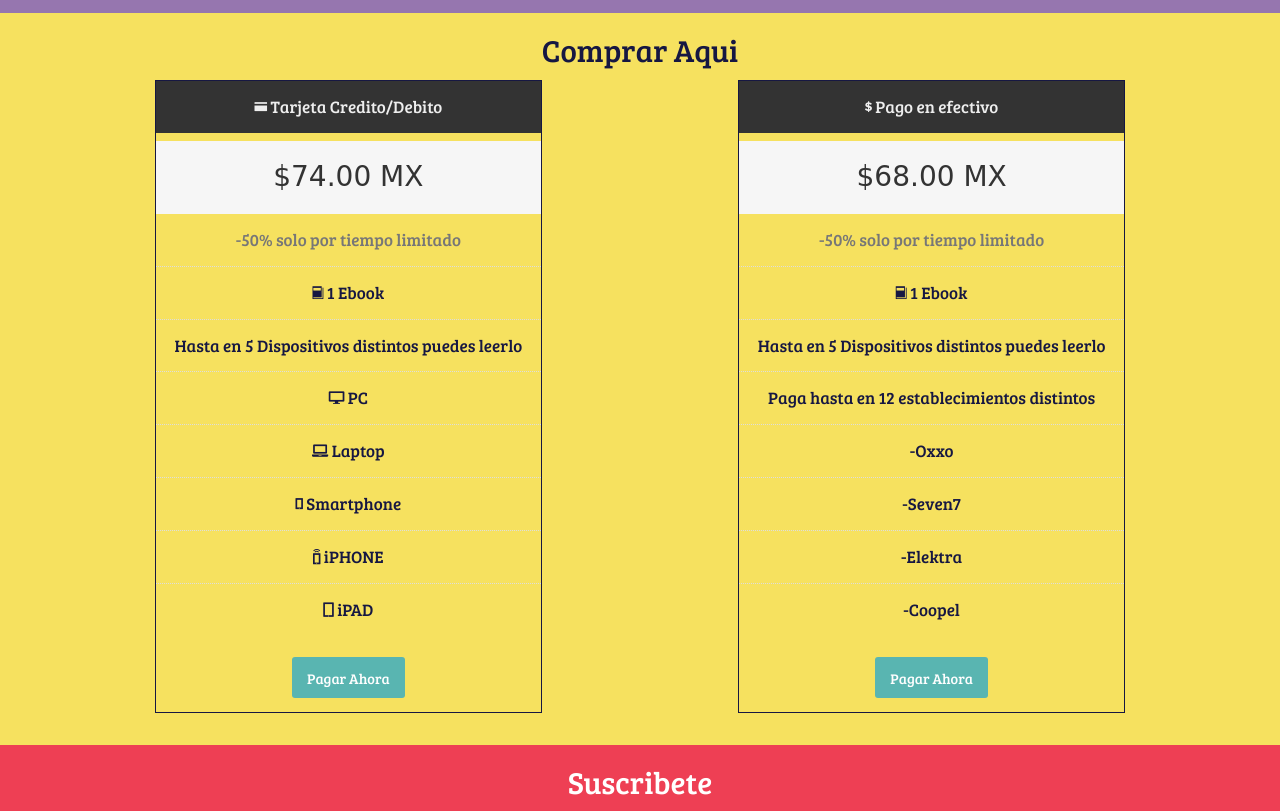
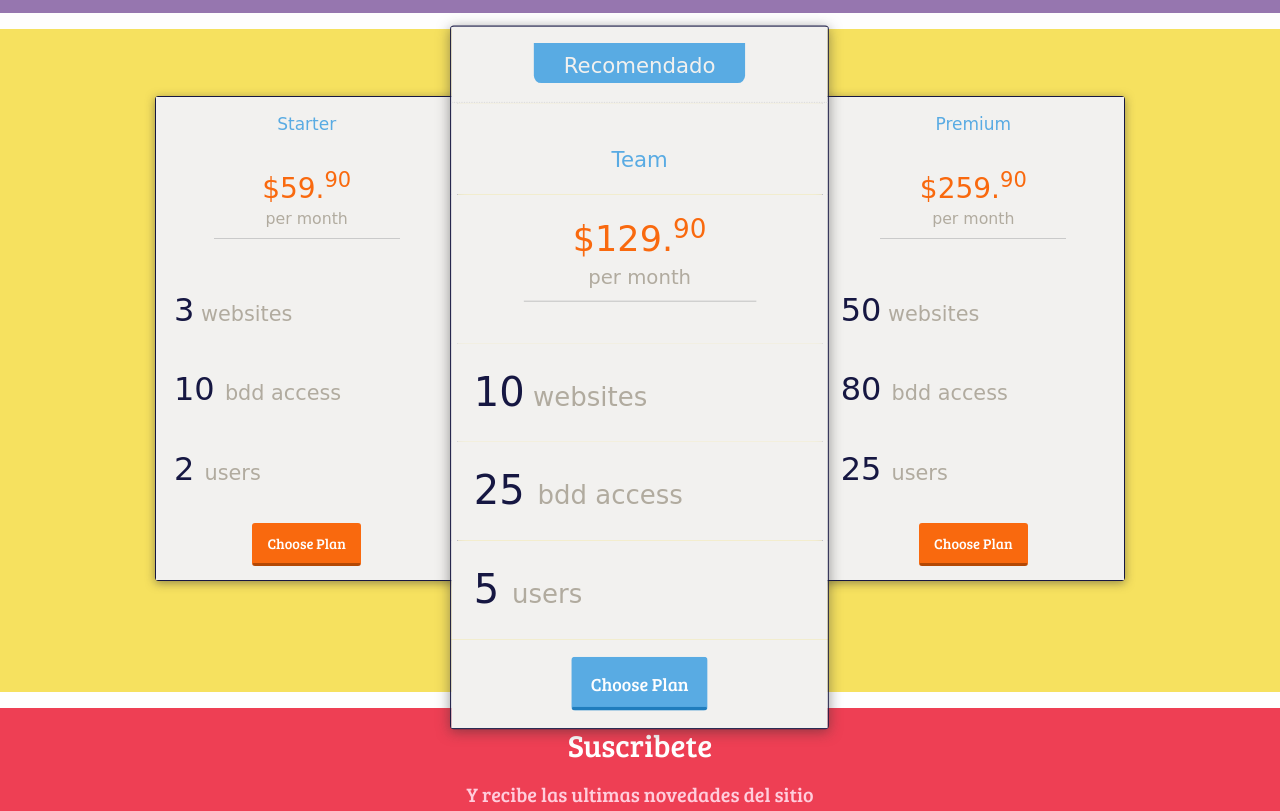
Before and after one commit to DanyGit001/Foundation-Web, a plain HTML site: page index.html in a window 1280 px wide. Shown: the part 1132-1943 px from the top of the page. Drawn offline with Linux system fonts and the light colour scheme; files whose address does not match are found by name; a web font is replaced by a local one.

Commit message:
modificacion 1

```diff
--- a/css/app.css
+++ b/css/app.css
@@ -101,8 +101,10 @@ h1, h2, h3, h4, h5, h6, button, input[type="submit"] {
 
 #tickets-container {
 	padding: 1em 0;
-	background-color: #f6e15f;
-	color: #161742;
+	margin: 1rem 0;
+  background: #d2d7d3;
+  color: #161742;
+  	background-color: #f6e15f;
 }
 
 .pricing-table {
--- a/css/pricing-table.css
+++ b/css/pricing-table.css
@@ -108,3 +108,79 @@
     font-size: 20px;
   }
 }
+
+
+
+
+
+
+
+
+
+
+
+
+ .pricing-table, .recommended {
+  position: relative;
+  box-shadow: 0px 2px 10px 0px rgba(50, 50, 50, 0.5);
+  border-radius: 3px;
+  transition: 0.4s ease-in-out;
+  z-index: 13; }
+  .pricing-table .title, .recommended .title {
+    background: #f2f1ef;
+    color: #59abe3;
+    font-size: 2rem; }
+  .pricing-table .price, .recommended .price {
+    background: #f2f1ef;
+    color: #F9690E; }
+    .pricing-table .price hr, .recommended .price hr {
+      color: #6a6456;
+      width: 70%;
+      margin: 0 auto; }
+  .pricing-table .bullet-item, .recommended .bullet-item {
+    background: #f2f1ef;
+    border: none;
+    font-size: 2rem; }
+    .pricing-table .bullet-item span, .recommended .bullet-item span {
+      font-size: 1.3rem; }
+  .pricing-table .cta-button, .recommended .cta-button {
+    background: #f2f1ef; }
+    .pricing-table .cta-button .button, .recommended .cta-button .button {
+      background-color: #f9690e;
+      border-radius: 3px;
+      border-bottom: 3px solid #b44804; }
+      .pricing-table .cta-button .button:hover, .recommended .cta-button .button:hover {
+        background-color: #b44804; }
+  .pricing-table span, .recommended span {
+    color: #b1ab9f; }
+
+.recommended {
+  z-index: 15;
+  box-shadow: 0px 2px 10px 0px rgba(50, 50, 50, 0.5);
+  border: 3px solid #59abe3;
+  transform: scale(1.25); }
+  .recommended .best {
+    background: #f2f1ef;
+    text-align: center; }
+    .recommended .best span {
+      position: relative;
+      text-align: center;
+      display: inline-block;
+      margin: 0 auto;
+      top: -1px;
+      background-color: #59abe3;
+      color: #f2f1ef;
+      padding: 0.3rem 1.5rem;
+      height: 2rem;
+      border-bottom-right-radius: 6px;
+      border-bottom-left-radius: 6px; }
+  .recommended .title {
+    padding-top: 2rem; }
+  .recommended .cta-button .button {
+    background: #59abe3;
+    border-bottom: 3px solid #207dbd; }
+    .recommended .cta-button .button:hover {
+      background-color: #207dbd; }
+  @media only screen and (max-width: 40.063em) {
+    .recommended {
+      transform: scale(1); } }
--- a/index.html
+++ b/index.html
@@ -4,7 +4,7 @@
     <meta charset="utf-8">
     <meta http-equiv="x-ua-compatible" content="ie=edge">
     <meta name="viewport" content="width=device-width, initial-scale=1.0">
-    <title>EL SALON FANTASMA</title>
+    <title>Ebook-El Salon Fantasma</title>
 	<link rel="stylesheet" href="icons/foundation-icons.css">
     <link rel="stylesheet" href="css/foundation-flex.css">
 	<link rel="stylesheet" href="css/pricing-table.css">
@@ -154,7 +154,7 @@
 	<div class="small-12 medium-6 column">
 	<div class="orbit-container">
 	<div class="orbit-slide">
-	<img class="orbit-image" src="assets/imagenes/elsalonf" alt="#">
+	<img class="orbit-image" src="elsalonf.png" alt="#">
       <figcaption class="orbit-caption">Rolling Stonelle</figcaption>
 	</div>
 	</div>
@@ -180,7 +180,7 @@
 	<div class="small-12 medium-6 column">
 	<div class="orbit-container">
 	<div class="orbit-slide">
-	<img class="orbit-image" src="http://www.tiestoblog.com/wp-content/uploads/2014/02/Tiesto-Digital-Dreams-Music-Festival-2014-Flyer.jpg" alt="Tiesto">
+	<img class="orbit-image" src="C:\Users\Mante\Foundation2\assets\elsalonf.png" alt="Tiesto">
       <figcaption class="orbit-caption">Tiesto</figcaption>
 	</div>
 	</div>
@@ -216,8 +216,6 @@ A este sitio...el que se vuelve ideal para fijar y acercarnos a un enriquecido c
   </div>
 </div>
 
-
-
 	</section>
 
 	<!-- /Lienup -->
@@ -232,74 +230,72 @@ A este sitio...el que se vuelve ideal para fijar y acercarnos a un enriquecido c
 
 	<section id="tickets-container" data-magellan-target="tickets-container">
 	<h3 class="text-center">Comprar Aqui</h3>
-	<div class="row" data-equalizer>
+
 	<!-- abajo define izquierda,derecha en medio -->
-	 <div class="column small-11 medium-5">
-	 <ul class="pricing-table no-bullet text-center">
-	 <h3>
-      <li class="title"><i class="fi-credit-card"></i>   Tarjeta Credito/Debito</li>
-	  </h3>
-      <li class="price">$74.00 MX</li>
-     <h1>
-	 <li class="description"> -50% solo por tiempo limitado</li>
-      <li><i class="fi-book"></i> 1 Ebook</li>
-      <li>Hasta en 5 Dispositivos distintos puedes leerlo</li>
-      <li><i class="fi-monitor"></i> PC</li>
-	  <li><i class="fi-laptop"></i>  Laptop </li>
-	  <li><i class="fi-mobile"></i> Smartphone </li>
-	  <li><i class="fi-mobile-signal"></i>  iPHONE </li>
-	  <li><i class="fi-tablet-portrait"></i>  iPAD </li>
-	  </h1>
-      <li><a class="button" href="#">Pagar Ahora</a></li>
-    </ul>
-	 </div>
-	 <!-- comprar 2 -->
 
-	 <div class="column small-11 medium-5 medium-offset-2">
-	 <ul class="pricing-table no-bullet text-center">
-	 <h3>
-      <li class="title"><i class="fi-dollar"></i>     Pago en efectivo</li>
-	  </h3>
-      <li class="price">$68.00 MX</li>
-     <h1>
-	 <li class="description"> -50% solo por tiempo limitado</li>
-      <li><i class="fi-book"></i>  1 Ebook</li>
-      <li>Hasta en 5 Dispositivos distintos puedes leerlo</li>
-      <li>Paga hasta en 12 establecimientos distintos</li>
-	  <li>-Oxxo</li>
-	  <li>  -Seven7 </li>
-	  <li>  -Elektra </li>
-	  <li>  -Coopel </li>
+<div class="row">
+	<!-- abajo define izquierda,derecha en medio -->
+	<div class="medium-4 columns">
+     <ul class="pricing-table no-bullet ">
+       <li class="title text-center">Starter</li>
+       <li class="price text-center">$59.<sup>90<sup>
+         <br><span>per month</span>
+         <hr>
+       </li>
 
-	  </h1>
-      <li><a class="button" href="#">Pagar Ahora</a></li>
-    </ul>
-	 </div>
+       <li class="bullet-item">3<span> websites</span></li>
+       <li class="bullet-item">10 <span> bdd access</span></li>
+       <li class="bullet-item">2 <span> users</span></li>
+       <li class="cta-button text-center"><button class="button" href="#">Choose Plan</button></li>
+     </ul>
+   </div>
+
+
+  <div class="medium-4 columns">
+     <ul class="pricing-table recommended no-bullet">
+       <li class="best text-center"><span>Recomendado</span></li>
+       <li class="title text-center">Team</li>
+       <li class="price text-center">$129.<sup>90<sup>
+         <br><span>per month</span>
+         <hr>
+       </li>
+
+       <li class="bullet-item">10<span> websites</span></li>
+       <li class="bullet-item">25 <span> bdd access</span></li>
+       <li class="bullet-item">5 <span> users</span></li>
+       <li class="cta-button text-center"><button class="button" href="#">Choose Plan</button></li>
+     </ul>
+   </div>
+
+
+  <div class="medium-4 columns">
+     <ul class="pricing-table no-bullet">
+       <li class="title text-center">Premium</li>
+       <li class="price text-center">$259.<sup>90<sup>
+         <br><span>per month</span>
+         <hr>
+       </li>
+
+
+       <li class="bullet-item">50<span> websites</span></li>
+       <li class="bullet-item">80 <span> bdd access</span></li>
+       <li class="bullet-item">25 <span> users</span></li>
+       <li class="cta-button text-center"><button class="button" href="#">Choose Plan</button></li>
+     </ul>
+   </div>
+</div>
 
 
 
-	</div>
 	</section>
 
 	<!-- /Comprar -->
-
-
- <!-- Regalar -->
 
 
 
 
 
 
-
-
-
-
-
-
-
-
-<!-- /Regalar -->
 
 
 	 <!-- Suscribete -->
@@ -339,7 +335,7 @@ A este sitio...el que se vuelve ideal para fijar y acercarnos a un enriquecido c
 
 
 
-  <div class="row bump">
+  <div class="row bump ">
    <div class="column small-10 small-offset-1 medium-6  medium-offset-4">
 	<div class="row">
 
```
Also changed, not shown: assets/elsalonf.png (renamed from assets/imagenes/elsalonf.png).
